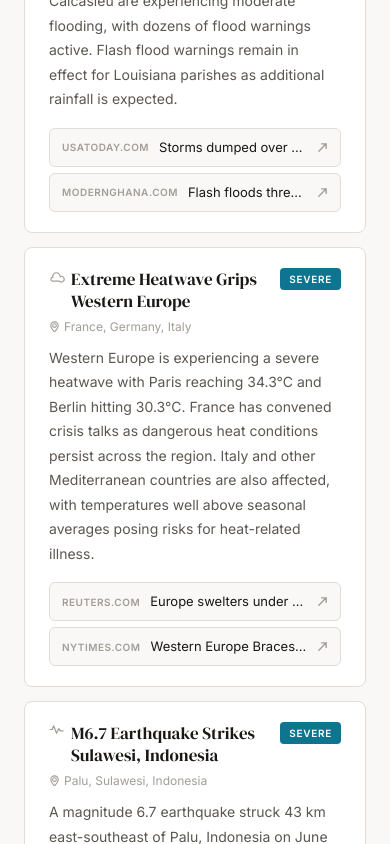
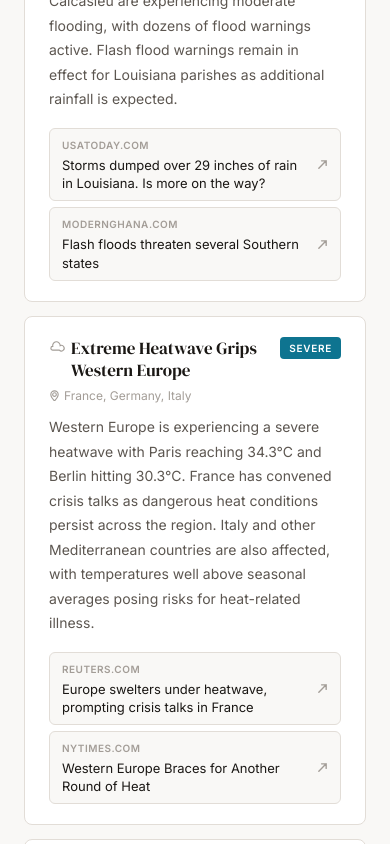
Before and after one commit to leanneherrndorf/weather-agent, a React (Vite) app in the folder site/: page /#/report/2026-06-20 in a window 390 px wide. Shown: the part 880-1724 px from the top of the page. Built offline with nearby package versions, Linux system fonts and the light colour scheme.

Commit message:
fix: full links showing on mobile

```diff
--- a/site/src/components/EventCard.tsx
+++ b/site/src/components/EventCard.tsx
@@ -82,6 +82,7 @@ export default function EventCard({ event }: { event: WeatherEvent }) {
               style={{
                 display: 'flex',
                 alignItems: 'center',
+                justifyContent: 'space-between',
                 gap: '10px',
                 padding: '8px 12px',
                 border: '1px solid var(--border)',
@@ -92,27 +93,24 @@ export default function EventCard({ event }: { event: WeatherEvent }) {
               onMouseEnter={e => (e.currentTarget.style.borderColor = accentColor)}
               onMouseLeave={e => (e.currentTarget.style.borderColor = 'var(--border)')}
             >
+              <div style={{ display: 'flex', flexDirection: 'column', gap: '3px', minWidth: 0 }}>
                 <span style={{
                   fontSize: '10px',
                   fontWeight: 600,
                   letterSpacing: '0.05em',
                   textTransform: 'uppercase',
                   color: 'var(--text-tertiary)',
-                whiteSpace: 'nowrap',
-                flexShrink: 0,
                 }}>
                   {article.source || 'Source'}
                 </span>
                 <span style={{
-                flex: 1,
                   fontSize: '13px',
                   color: 'var(--text-primary)',
-                overflow: 'hidden',
-                textOverflow: 'ellipsis',
-                whiteSpace: 'nowrap',
+                  lineHeight: 1.4,
                 }}>
                   {article.title}
                 </span>
+              </div>
               <svg width="11" height="11" viewBox="0 0 12 12" fill="none" aria-hidden="true" style={{ flexShrink: 0, color: 'var(--text-tertiary)' }}>
                 <path d="M2 10L10 2M10 2H5M10 2V7" stroke="currentColor" strokeWidth="1.5" strokeLinecap="round"/>
               </svg>
```
Lines whose indentation alone changed are shown as unchanged.
